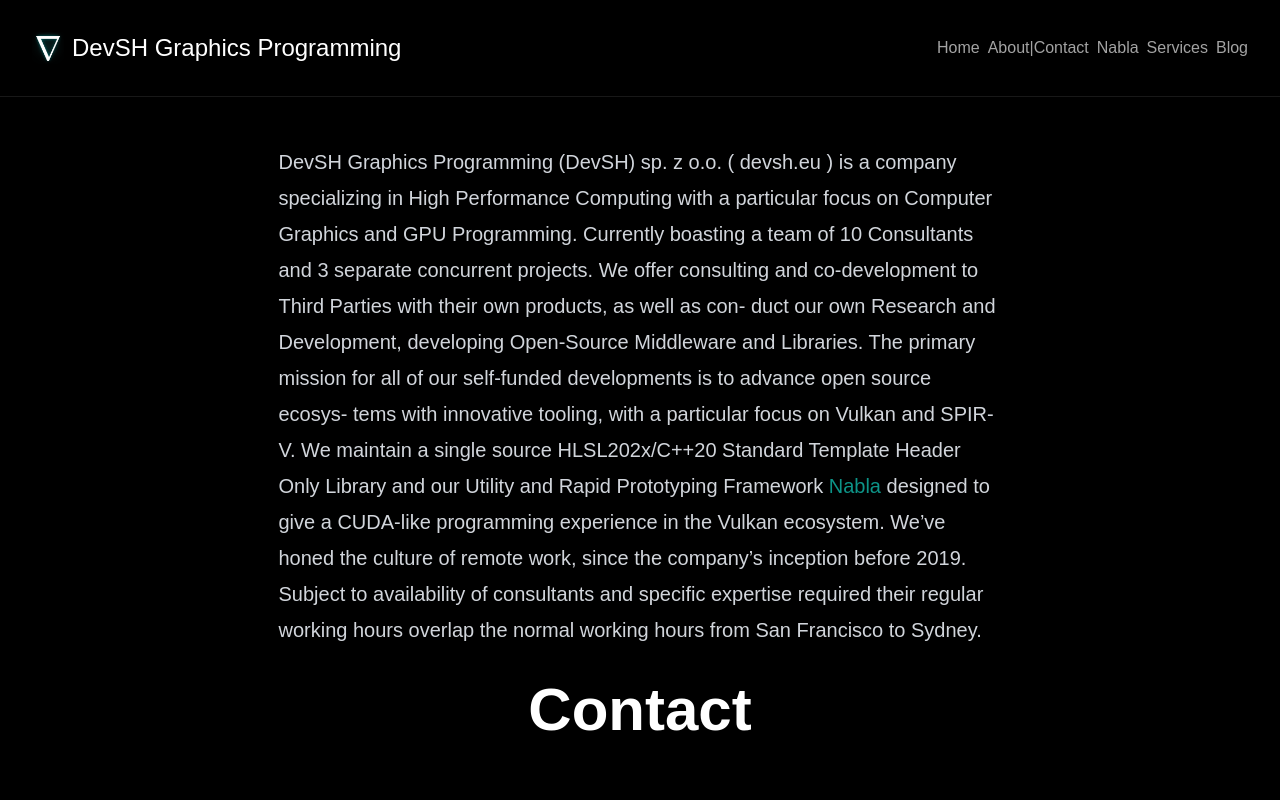
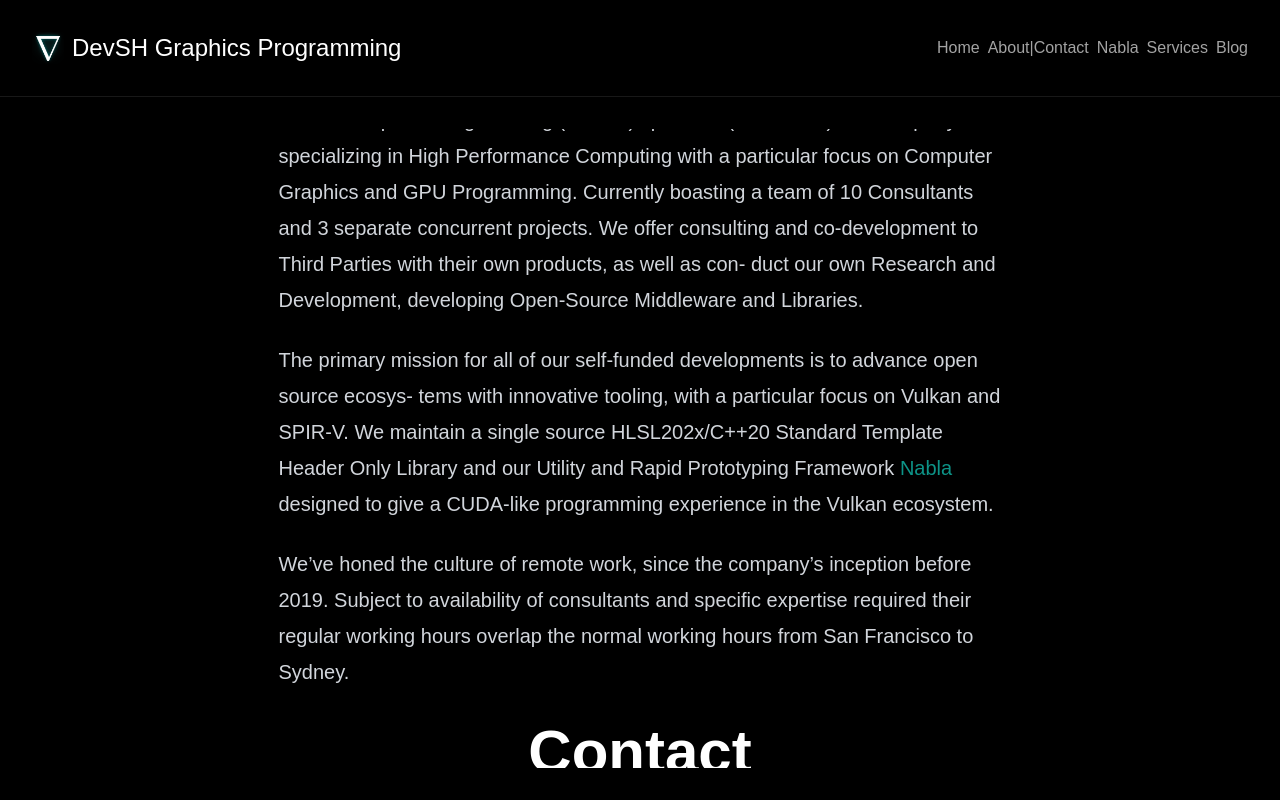
Before and after one commit to Devsh-Graphics-Programming/MainWebsite, a Next.js app: page /about in a window 1280 px wide. Built offline with nearby package versions, Linux system fonts and the light colour scheme; a web font is replaced by a local one.

Commit message:
change TextBlock component to TextUtils.TextBlock and add TextUtils.Paragraph

```diff
--- a/app/about/ContactEmail.tsx
+++ b/app/about/ContactEmail.tsx
@@ -1,7 +1,6 @@
 "use client"
 
 import { useEffect, useState } from "react"
-import { motion } from "framer-motion";
 
 export default function ContactEmail() {
     const [isShown, setIsShown] = useState<boolean>(false);
@@ -11,17 +10,11 @@ export default function ContactEmail() {
         setEmail(isShown ? "newclients@devsh.eu" : "");
     }, [isShown])
 
-    function toggleVisibility(visible: boolean) {
-        if (visible) {
-            setIsShown(true);
-        }
-    }
-
     return (
-        <div
+        <span
             onClick={() => setIsShown(true)}
             className={`inline-block px-2 border ${isShown ? "border-teal-900" : "border-[#181818]"} rounded-md hover:border-teal-900 transition-colors duration-300`}>
                 {isShown ? email : "Click to show"}
-        </div>
+        </span>
     )
 }
--- a/app/about/page.tsx
+++ b/app/about/page.tsx
@@ -1,5 +1,5 @@
 import Link from "next/link"
-import TextBlock from "../components/TextBlock"
+import { TextBlock, Paragraph } from "../components/TextUtils"
 import ContactEmail from "./ContactEmail"
 
 export default function Page() {
@@ -7,19 +7,27 @@ export default function Page() {
         <div className="container mx-auto max-sm:px-8 flex flex-col gap-4 sm:gap-8 sm:items-center h-full justify-center">
             <h1>About Us</h1>
             <TextBlock>
+                <Paragraph>
                     DevSH Graphics Programming (DevSH) sp. z o.o. ( devsh.eu ) is a company specializing in High
                     Performance Computing with a particular focus on Computer Graphics and GPU Programming.
                     Currently boasting a team of 10 Consultants and 3 separate concurrent projects.
                     We offer consulting and co-development to Third Parties with their own products, as well as con-
                     duct our own Research and Development, developing Open-Source Middleware and Libraries.
+                </Paragraph>
+
+                <Paragraph>
                     The primary mission for all of our self-funded developments is to advance open source ecosys-
                     tems with innovative tooling, with a particular focus on Vulkan and SPIR-V.
                     We maintain a single source HLSL202x/C++20 Standard Template Header Only Library and our
                     Utility and Rapid Prototyping Framework <Link href="https://github.com/Devsh-Graphics-Programming/Nabla" target="_blank" rel="noopener noreferer" className="no-underline text-teal-600 devsh-link">Nabla</Link> designed {/*this prevents visual bug, "designed must stay here"*/}
                     to give a CUDA-like programming experience in the Vulkan ecosystem.
+                </Paragraph>
+
+                <Paragraph>
                     We’ve honed the culture of remote work, since the company’s inception before 2019. Subject to
                     availability of consultants and specific expertise required their regular working hours overlap the
                     normal working hours from San Francisco to Sydney.
+                </Paragraph>
             </TextBlock>
             <h1>Contact</h1>
             <TextBlock>
--- a/app/components/TextBlock.tsx
+++ /dev/null
@@ -1,5 +0,0 @@
-import type { ReactNode } from "react";
-
-export default function TextBlock({children}: {children: ReactNode}) {
-    return <div className="prose sm:prose-sm md:prose-md lg:prose-lg xl:prose-xl 2xl:prose-2xl prose-invert font-thin">{children}</div>
-}
--- /dev/null
+++ b/app/components/TextUtils.tsx
@@ -0,0 +1,9 @@
+import type { ReactNode } from "react";
+
+export function Paragraph({children}: {children?: ReactNode}) {
+    return <p className="block prose sm:prose-sm md:prose-md lg:prose-lg xl:prose-xl 2xl:prose-2xl prose-invert font-thin">{children}</p>
+}
+
+export function TextBlock({children}: {children?: ReactNode}) {
+    return <div className="block prose sm:prose-sm md:prose-md lg:prose-lg xl:prose-xl 2xl:prose-2xl prose-invert font-thin">{children}</div>
+}
--- a/app/nabla/page.tsx
+++ b/app/nabla/page.tsx
@@ -3,7 +3,7 @@ import nablaScreenshot1 from "@/public/nabla_screenshot1.jpg"
 
 import Image from "next/image"
 import Slide from "./slide"
-import TextBlock from "../components/TextBlock"
+import { TextBlock } from "../components/TextUtils"
 import Link from "next/link"
 import fs from 'node:fs/promises'
 import { join } from 'node:path'
--- a/app/services/page.tsx
+++ b/app/services/page.tsx
@@ -1,5 +1,5 @@
 import Link from "next/link"
-import TextBlock from "../components/TextBlock"
+import { TextBlock } from "../components/TextUtils"
 
 type PastProjectProps =
 {
```
Lines whose indentation alone changed are shown as unchanged.
